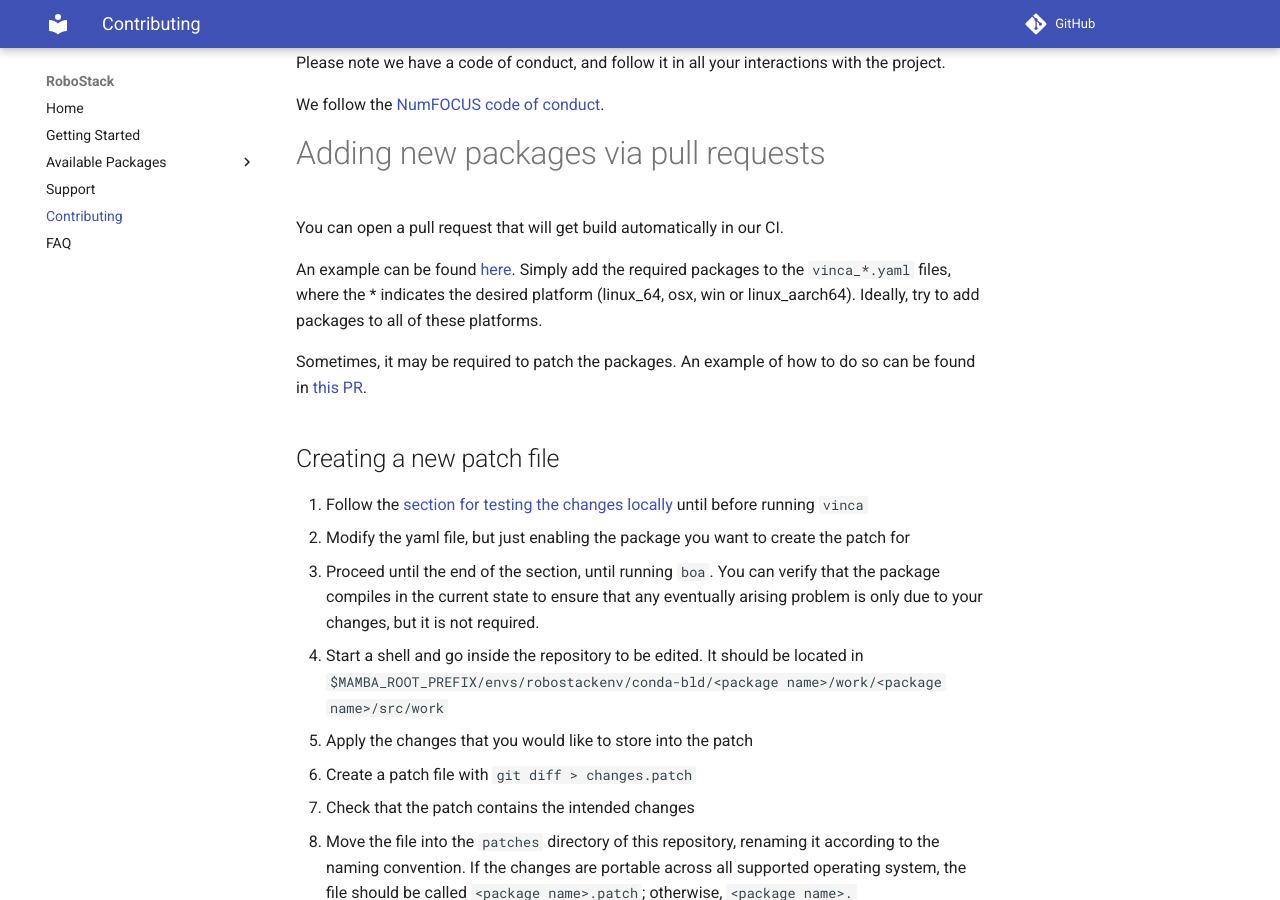
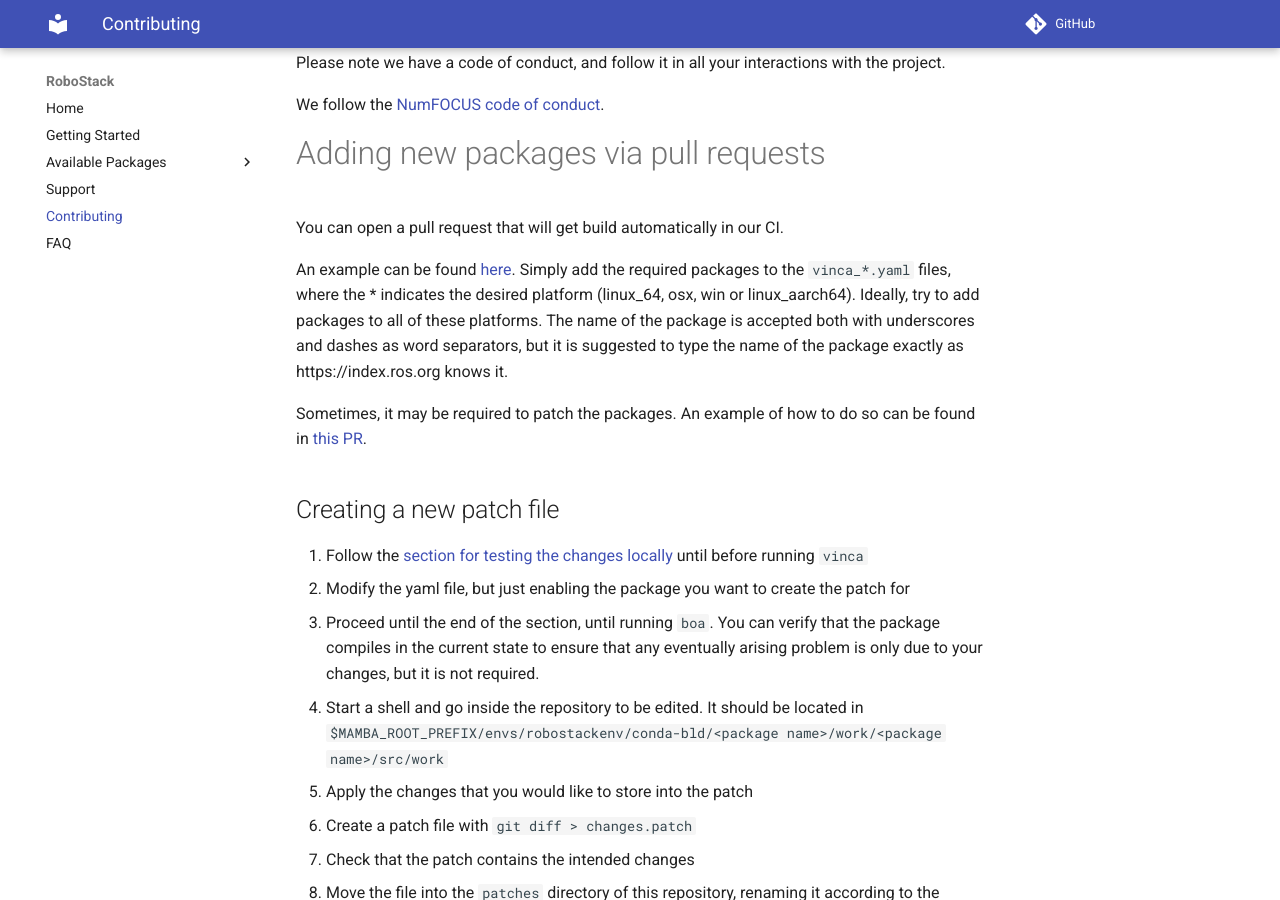
Before and after one commit to RoboStack/robostack.github.io, an MkDocs documentation site: the page built from docs/Contributing.md, in a window 1280 px wide and 900 px high, scrolled down 331 px. Built offline with MkDocs 1.6.1 and Material for MkDocs 9.7.7, drawn with Linux system fonts in a browser that asks for light colours; comment, search, counter and statistics services are not loaded; some of the changed text lies outside the part shown.

Commit message:
More info on the maintenance procedure

```diff
--- a/docs/Contributing.md
+++ b/docs/Contributing.md
@@ -17,7 +17,7 @@
 # Adding new packages via pull requests
 You can open a pull request that will get build automatically in our CI.
 
-An example can be found [here](https://github.com/RoboStack/ros-noetic/pull/44). Simply add the required packages to the `vinca_*.yaml` files, where the * indicates the desired platform (linux_64, osx, win or linux_aarch64). Ideally, try to add packages to all of these platforms.
+An example can be found [here](https://github.com/RoboStack/ros-noetic/pull/44). Simply add the required packages to the `vinca_*.yaml` files, where the * indicates the desired platform (linux_64, osx, win or linux_aarch64). Ideally, try to add packages to all of these platforms. The name of the package is accepted both with underscores and dashes as word separators, but it is suggested to type the name of the package exactly as https://index.ros.org knows it.
 
 Sometimes, it may be required to patch the packages. An example of how to do so can be found in [this PR](https://github.com/RoboStack/ros-noetic/pull/32).
 
@@ -91,6 +91,8 @@
 # How does it work?
 - The `vinca.yaml` file specifies which packages should be built.
   - Add the desired package under `packages_select_by_deps`. This will automatically pull in all dependencies of that package, too.
+  - The vinca.yaml files contain lots of commented-out package names. That is okay. Not all packages need to be rebuilt with every pull request. Do not be afraid if you see your package commented out after some time - it just means it is not being built now. For sure it will be built with next full rebuild. Full rebuilds happen occasionally (few times a year).
+    - If you want to request your package to be updated in between full rebuilds, just send a PR uncommenting the package.
   - Note that all packages that are already build in one of the channels listed under `skip_existing` will be skipped. You can also add your local channel to that list by e.g. adding `/home/ubuntu/miniconda3/conda-bld/linux-64/repodata.json`.
   - If you want to manually skip packages, you can list them under `packages_skip_by_deps`.
   - If you set `skip_all_deps` to `True`, you will only build packages listed under `packages_select_by_deps` but none of their dependencies.
```
